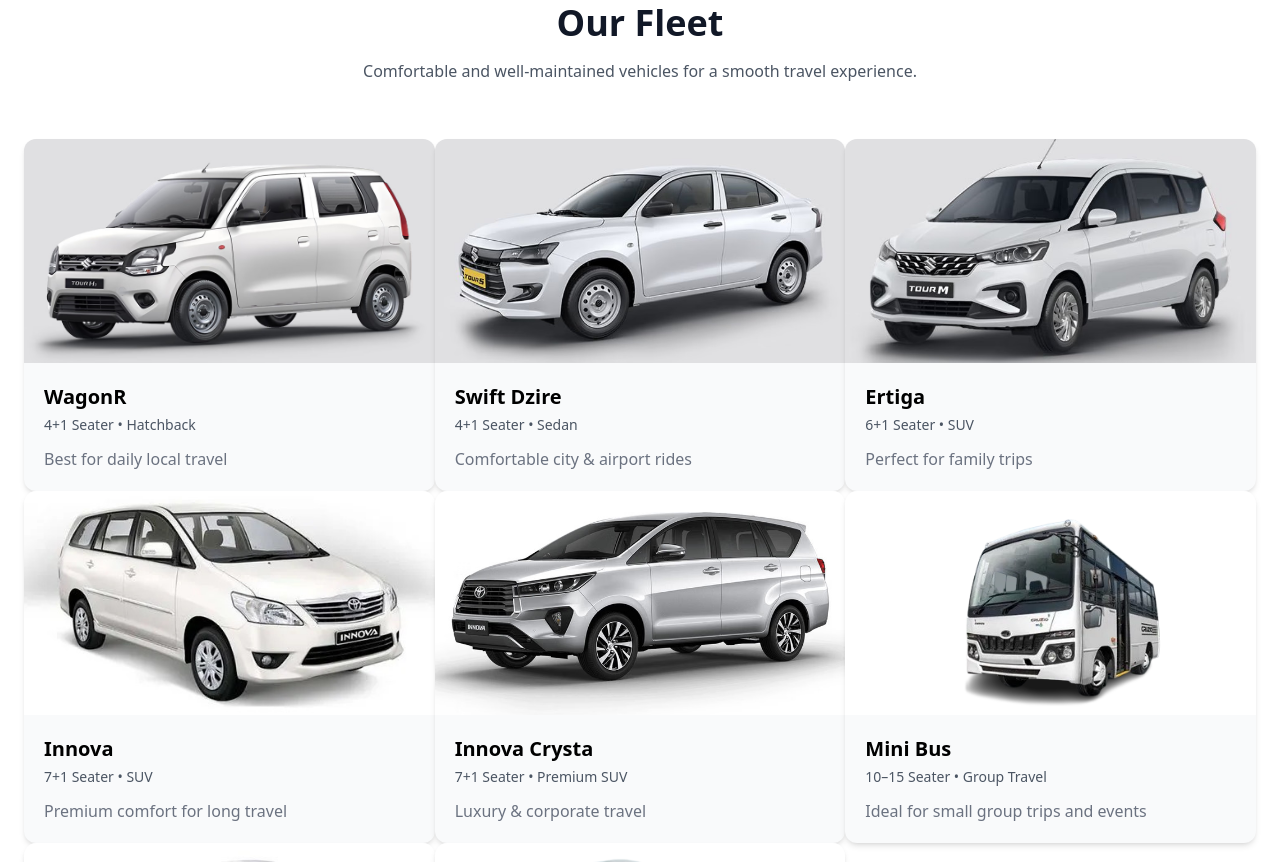
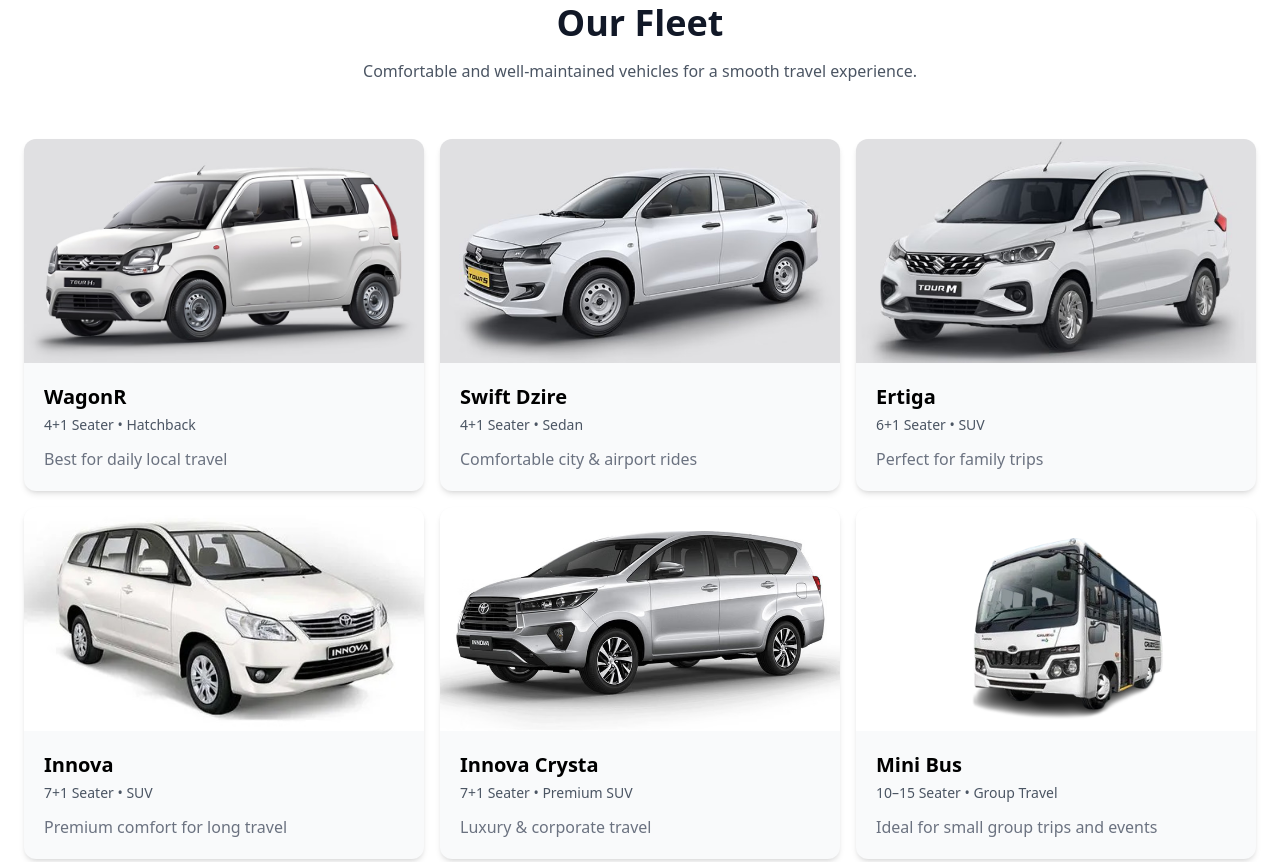
Before and after one commit to krishna-hingu/gatha-travels, a website: page index.html in a window 1280 px wide. Shown: the part 1761-2623 px from the top of the page. Drawn offline with Linux system fonts and the light colour scheme.

Commit message:
added gaps in fleet grid

```diff
--- a/index.html
+++ b/index.html
@@ -433,7 +433,7 @@
           </p>
         </div>
         <div
-          class="grid md:grid-cols-2 lg:grid-cols-3 xl:grid-cols-3"
+          class="grid gap-4 md:grid-cols-2 lg:grid-cols-3 xl:grid-cols-3"
         >
           <!-- WagonR -->
           <div
```
